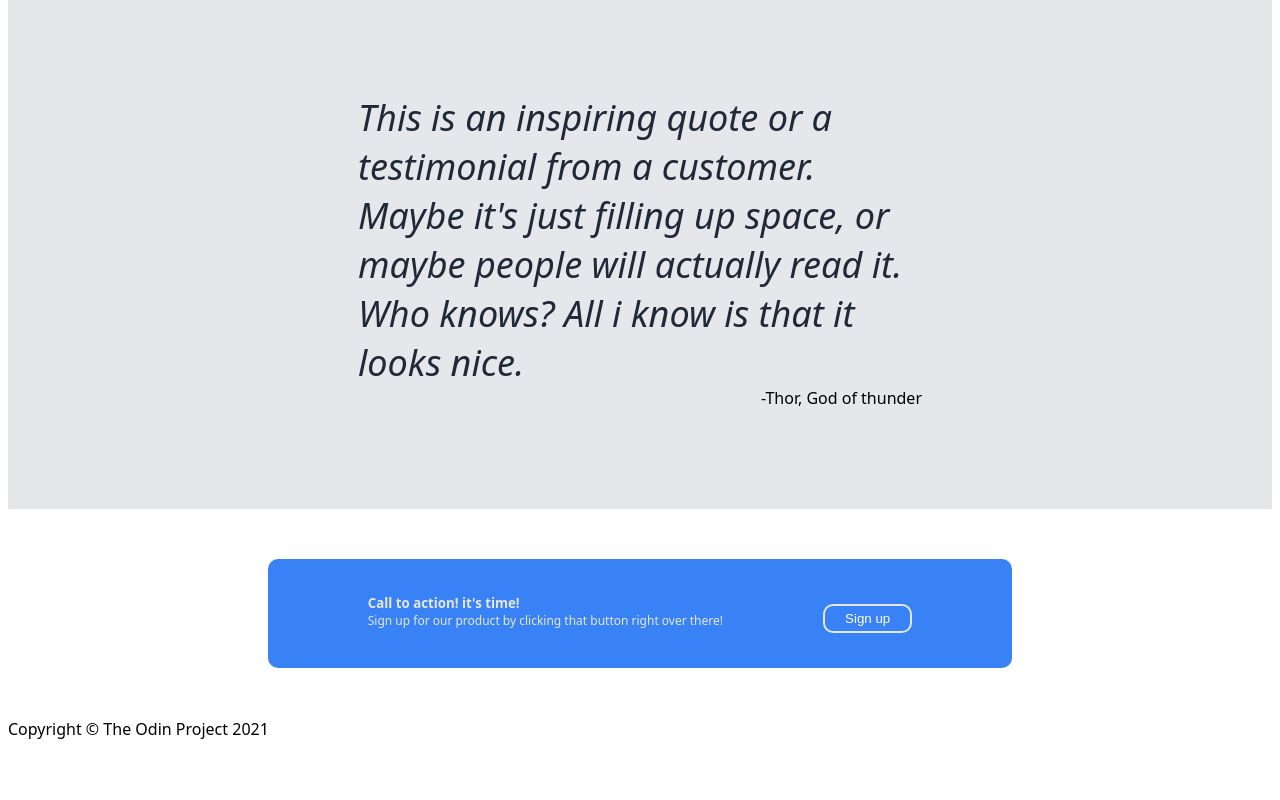
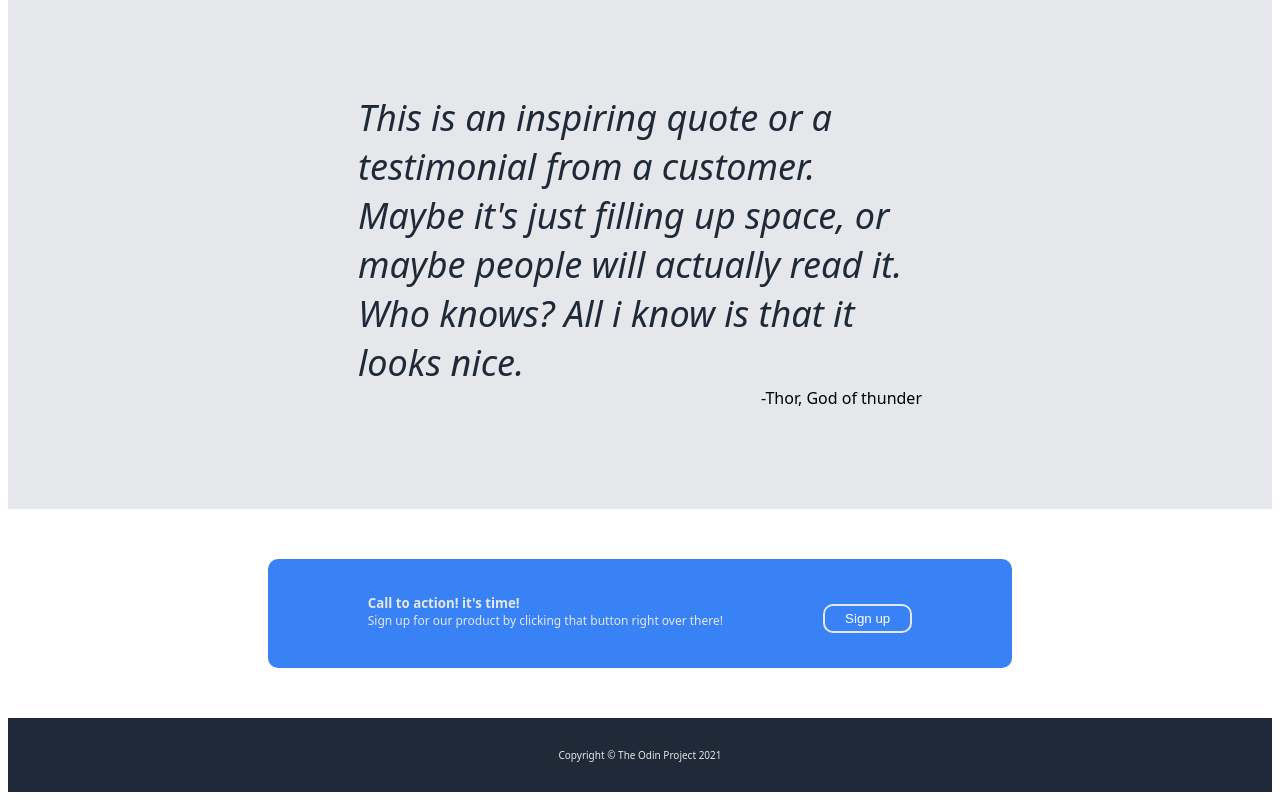
Before and after one commit to BenjaminOtoo/Landing-page, a plain HTML site: page index.html in a window 1280 px wide. Shown: the part 881-1681 px from the top of the page. Before the commit the page ends 1629 px from the top, so only its background shows below. Drawn offline with Linux system fonts and the light colour scheme.

Commit message:
add footer css

```diff
--- a/styles.css
+++ b/styles.css
@@ -151,4 +151,18 @@ h5 {
 .last-button {
   border-color: #e5e7eb;
   border-style: solid;
+  min-width: fit-content;
+  max-height: max-content;
 }
+
+/* Footer styling */
+
+footer {
+  background-color: #1f2937;
+  color: #e5e7eb;
+  display: flex;
+  justify-content: center;
+  align-items: center;
+  padding: 30px 0;
+  font-size: 10px;
+}
```
